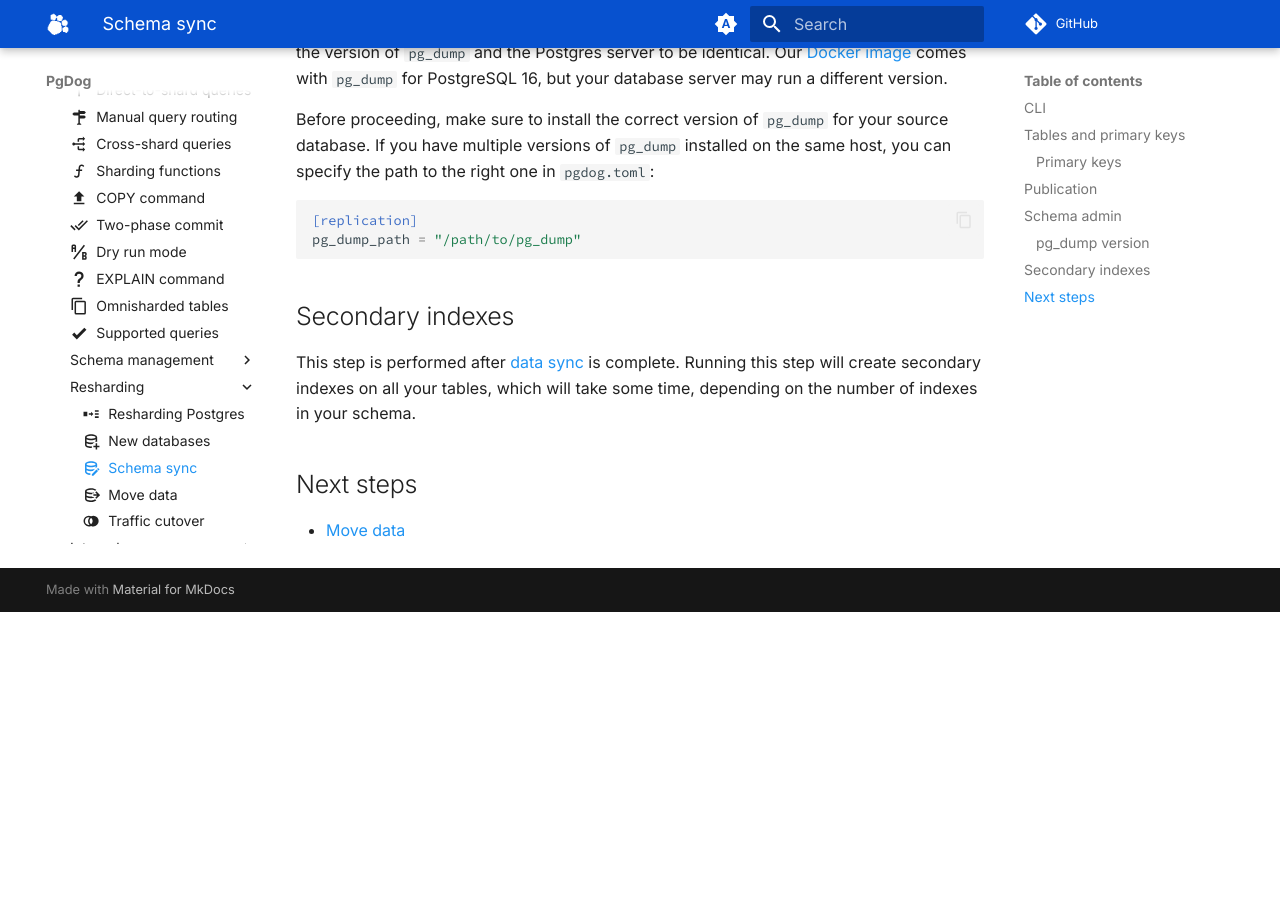
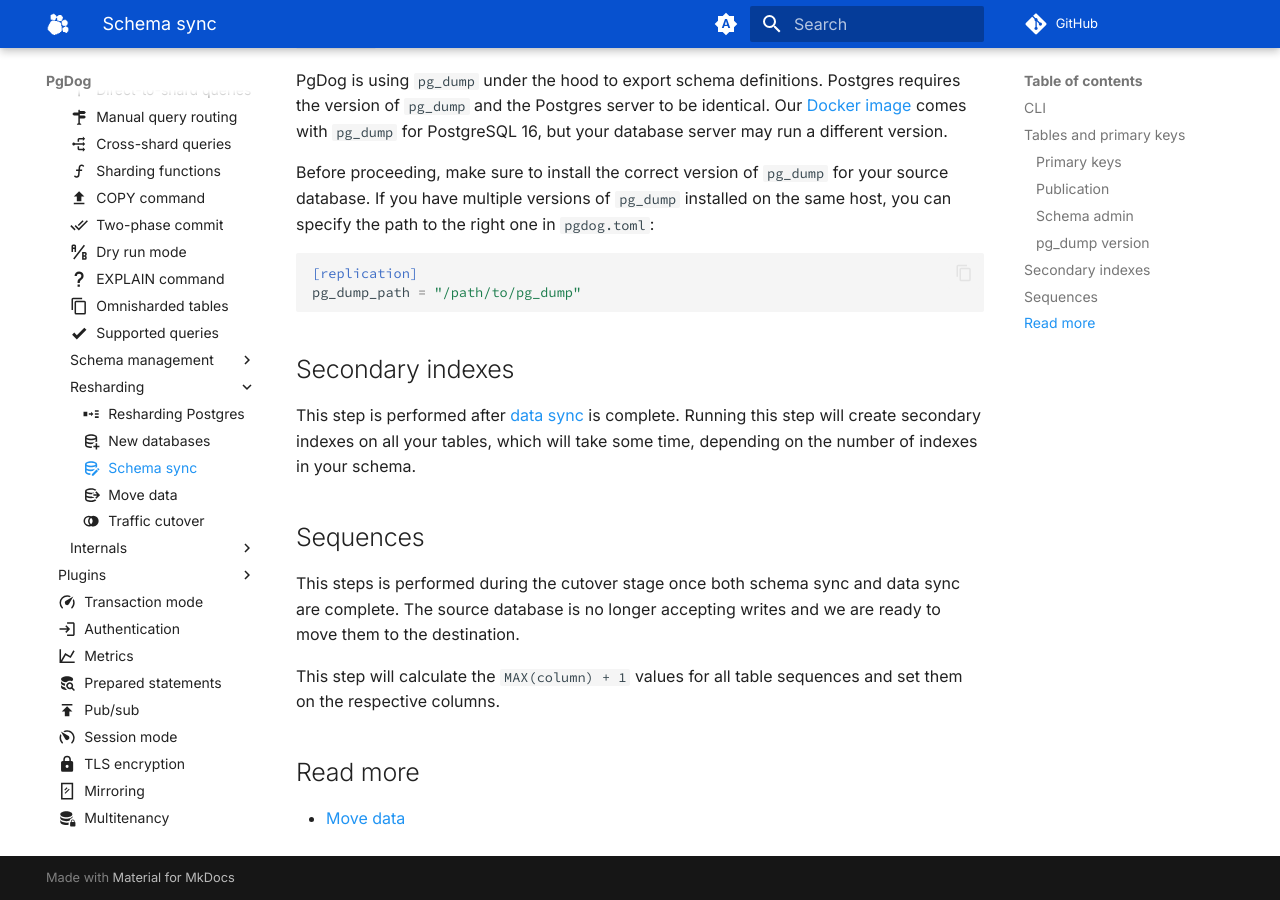
Before and after one commit to pgdogdev/docs, an MkDocs documentation site: the page built from docs/features/sharding/resharding/schema.md, in a window 1280 px wide and 900 px high, scrolled down 2446 px. Built offline with MkDocs 1.6.1 and Material for MkDocs 9.7.7, drawn with Linux system fonts in a browser that asks for light colours; comment, search, counter and statistics services are not loaded; before the commit the page ends 3058 px from its top, so only the background shows below that; some of the changed text lies outside the part shown.

Commit message:
Cutover docs

```diff
--- a/docs/features/sharding/resharding/schema.md
+++ b/docs/features/sharding/resharding/schema.md
@@ -7,6 +7,7 @@
 
 1. [Create tables](#tables-and-primary-keys), primary key indexes, and sequences
 2. Create [secondary indexes](#secondary-indexes)
+3. Move [sequence](#sequences) values
 
 The create tables step needs to be performed first, before [copying data](hash.md). The second step is performed once the data sync is almost complete.
 
@@ -31,6 +32,7 @@
 | `--dry-run` | Print the SQL statements that will be executed on the destination database and exit. |
 | `--ignore-errors` | Execute SQL statements and ignore any errors. |
 | `--data-sync-complete` | Run the second step to create secondary indexes and sequences. |
+| `--cutover` | Run the cutover step to move sequence values. |
 
 ## Tables and primary keys
 
@@ -42,7 +44,7 @@
 
 Before starting the resharding process for your database, double-check that you have primary keys on all your tables.
 
-## Publication
+### Publication
 
 Since PgDog is using logical replication to move and reshard data, a [publication](https://www.postgresql.org/docs/current/sql-createpublication.html) for the relevant tables needs to be created on the source database.
 
@@ -58,7 +60,7 @@
 !!! note "Multiple schemas"
     If you're using schemas other than `public`, create them on the destination database before running the schema sync.
 
-## Schema admin
+### Schema admin
 
 Schema sync creates tables, indexes, and other entities on the destination database. To make sure that's done with a user with sufficient privileges (e.g., `CREATE` permission on the database), you need to add it to [`users.toml`](../../../configuration/users.toml/users.md) and mark it as the schema administrator:
 
@@ -87,6 +89,12 @@
 
 This step is performed after [data sync](hash.md) is complete. Running this step will create secondary indexes on all your tables, which will take some time, depending on the number of indexes in your schema.
 
-## Next steps
+## Sequences
+
+This steps is performed during the cutover stage once both schema sync and data sync are complete. The source database is no longer accepting writes and we are ready to move them to the destination.
+
+This step will calculate the `MAX(column) + 1` values for all table sequences and set them on the respective columns.
+
+## Read more
 
 - [Move data](hash.md)
```
